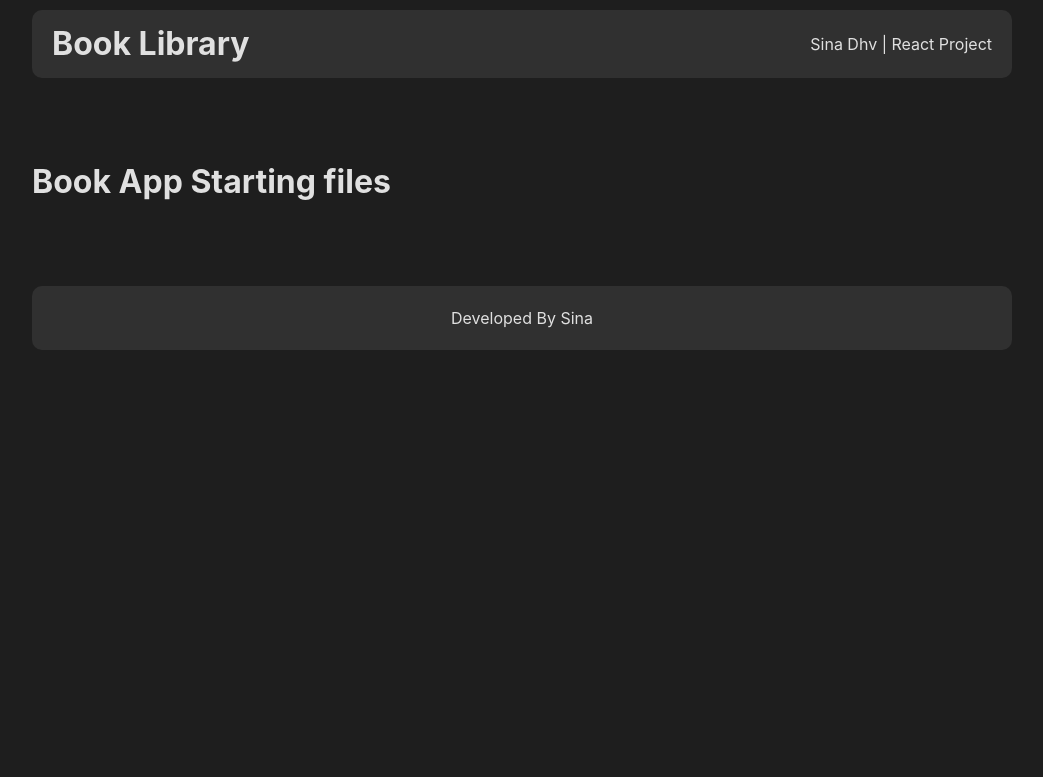
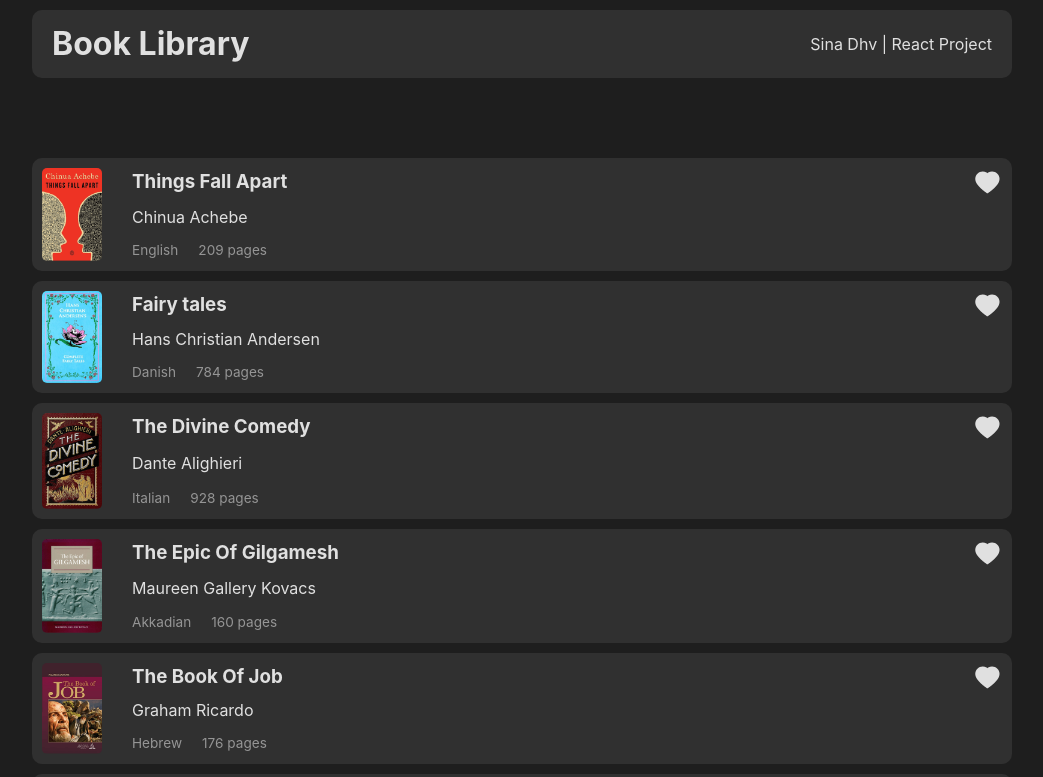
Before and after one commit to Sinadhv/library-react, a React (Vite) app: page / in a window 1280 px wide. Shown: the top 777 px of the page, without its empty margins (118-1161 px from the left). Built offline with nearby package versions, Linux system fonts and the light colour scheme.

Commit message:
create bookcard component and styleing

```diff
--- a/package.json
+++ b/package.json
@@ -11,7 +11,8 @@
   },
   "dependencies": {
     "react": "^18.2.0",
-    "react-dom": "^18.2.0"
+    "react-dom": "^18.2.0",
+    "react-icons": "^5.0.1"
   },
   "devDependencies": {
     "@types/react": "^18.2.15",
--- a/src/App.jsx
+++ b/src/App.jsx
@@ -1,9 +1,10 @@
+import Books from "./components/Books";
 import Layout from "./layouts/Layout";
 
 function App() {
   return (
     <Layout>
-      <h1>Book App Starting files</h1>
+      <Books />
     </Layout>
   );
 }
--- /dev/null
+++ b/src/components/BookCard.jsx
@@ -0,0 +1,30 @@
+import { useState } from 'react';
+import {AiFillHeart} from 'react-icons/ai';
+
+
+import styles from './BookCard.module.css';
+
+function BookCard({data : {title , author , image , language , pages}}) {
+
+ const [like , setLike] = useState (false);
+
+ const likeHandler =() =>{
+  setLike ((like) => !like);
+ }
+  return (
+    <div className={styles.card}>
+      <img src={image} alt={title} />
+      <div className={styles.info}>
+       <h3>{title}</h3>
+       <p>{author}</p>
+       <div>
+        <span>{language}</span>
+        <span>{pages} pages</span>
+       </div>
+      </div>
+      <button onClick={likeHandler}><AiFillHeart color={like ? 'red' : '#e0e0e0'} font-size='1.8rem'  /></button>
+    </div>
+  )
+}
+
+export default BookCard
--- /dev/null
+++ b/src/components/BookCard.module.css
@@ -0,0 +1,39 @@
+.card {
+ display: flex;
+ padding: 10px;
+ margin-bottom: 10px;
+ background-color: #303030;
+ border-radius: 10px;
+}
+
+.card img{
+ width: 60px;
+ border-radius: 5px;
+ margin-right: 30px;
+}
+
+.info {
+ width: 100%;
+ display: flex;
+ flex-direction: column;
+ justify-content: space-between;
+}
+
+.info span{
+ margin-right: 20px;
+ font-size: 0.85rem;
+ color: #959595;
+}
+
+.card button{
+ height: fit-content;
+ background: none;
+ border: none;
+ cursor: pointer;
+ transition: 0.1s all ease-in-out;
+}
+
+
+.card button:hover{
+ transform: scale(1.3);
+}
--- /dev/null
+++ b/src/components/Books.jsx
@@ -0,0 +1,19 @@
+import {books} from '../constants/mockData';
+import BookCard from './BookCard';
+
+function Books() {
+  return (
+    <div>
+      <div>
+       {books.map((book)=>(
+        <BookCard key={book.id} data={book} />
+       ))}
+      </div>
+
+
+      <div></div>
+    </div>
+  );
+}
+
+export default Books
```
Also changed, not shown: src/constants/mockData.js (+13 -0 lines), 1 other file (tests, documents, lock files or other folders).
